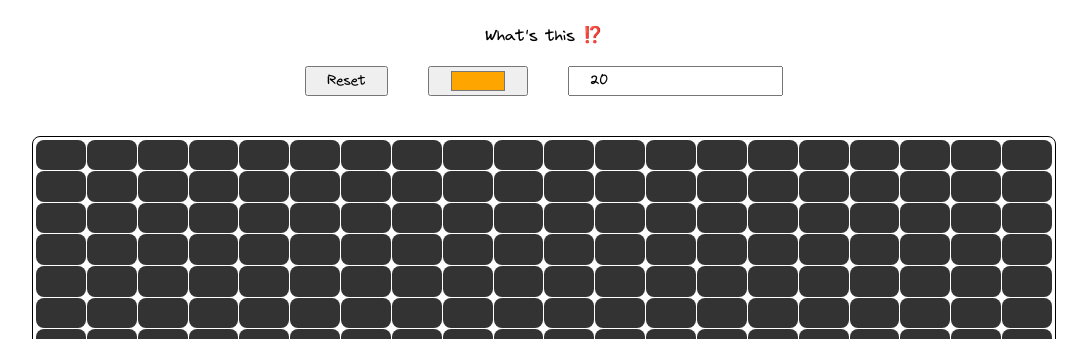
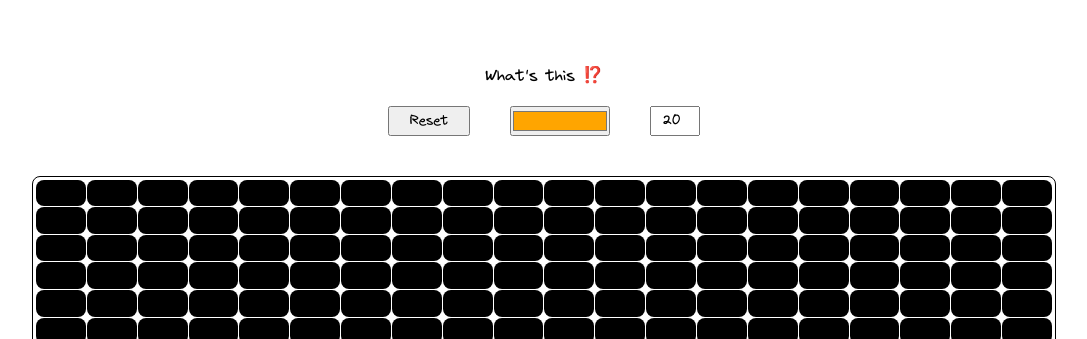
Before and after one commit to vijays-hub/vanilla-js-suite, a plain HTML site: page pixel-art-maker/index.html in a window 1280 px wide. Shown: the top 339 px of the page, without its empty margins (96-1183 px from the left). Drawn offline with Linux system fonts and the light colour scheme.

Commit message:
Tweak: Updating the styles

```diff
--- a/pixel-art-maker/styles.css
+++ b/pixel-art-maker/styles.css
@@ -26,11 +26,9 @@ body {
 input {
   font-family: Virgil;
   height: 30px;
-  padding: 0 20px;
 }
 
 .color_picker {
-  padding: 0 20px;
   width: 100px;
   margin: 0 40px;
 }
@@ -42,7 +40,7 @@ input {
   border-radius: 8px;
   background-color: white;
   width: 80vw;
-  height: 80vh;
+  height: 70vh;
 
   display: grid;
 
@@ -55,8 +53,17 @@ input {
 
   .grid {
     border-radius: 8px;
-    background-color: #333333;
+    background-color: black;
   }
+}
+
+.reset_button {
+  padding: 0 20px;
+}
+
+.grid_size {
+  width: 50px;
+  padding-left: 10px;
 }
 
 .how-to {
```
